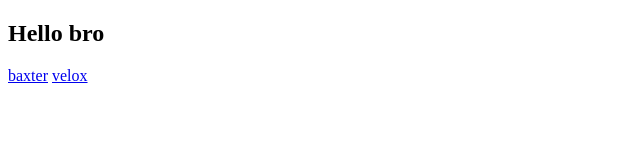
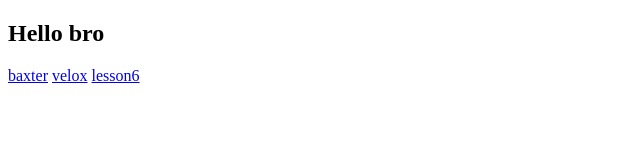
Before and after one commit to cxprokop/cxprokop.github.io, a plain HTML site: page index.html in a window 1280 px wide. Shown: the full height of the page, 0-640 px from the left. Drawn offline with Linux system fonts and the light colour scheme.

Commit message:
link name lesson6
link name lesson6

```diff
--- a/index.html
+++ b/index.html
@@ -8,7 +8,7 @@
 <h2>Hello bro</h2>
 <a href="baxter/index.html">baxter</a>
 <a href="velox/index.html">velox</a>
-<a href="lesson6/index.html"></a>
+<a href="lesson6/index.html">lesson6</a>
 
 </body>
 </html>
```
